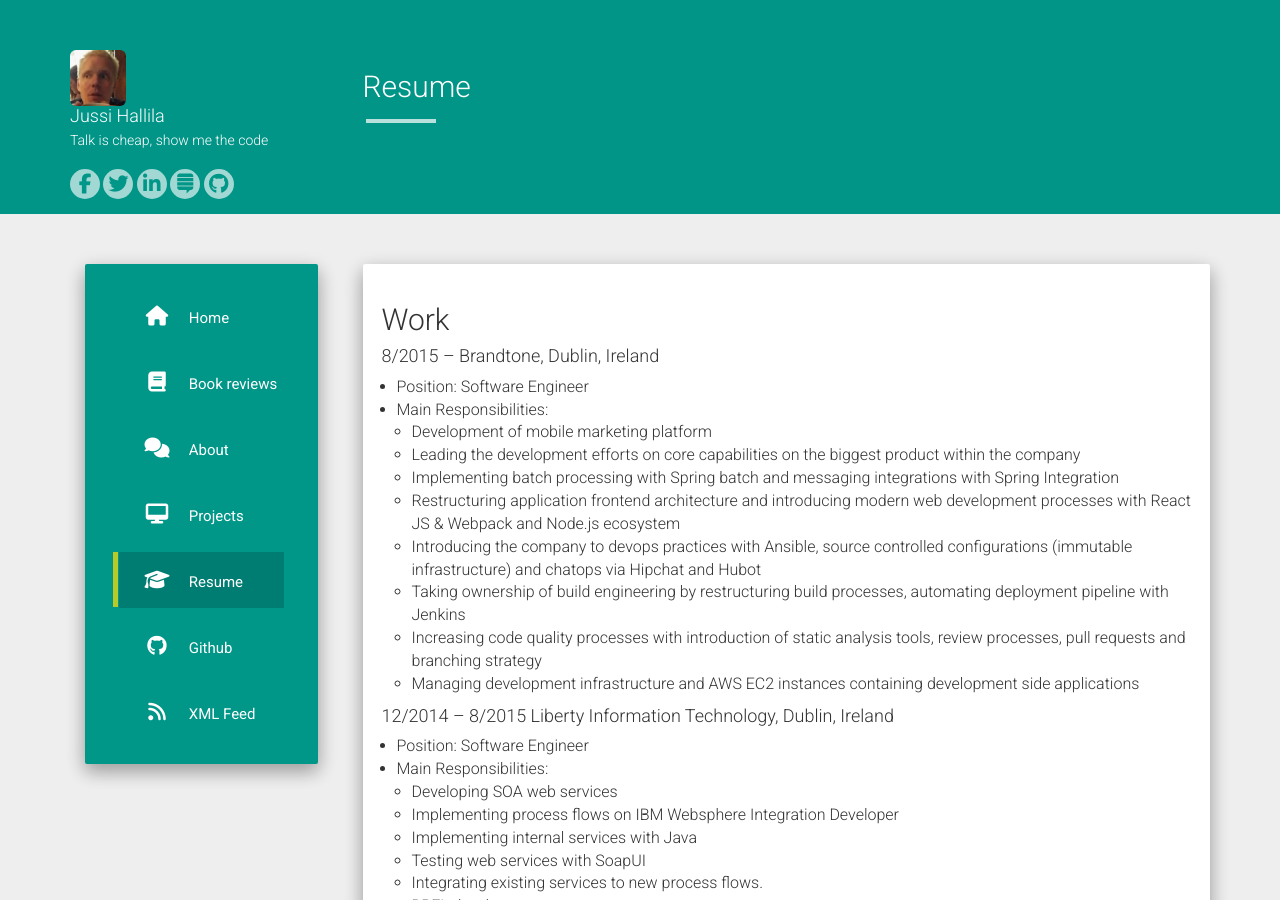
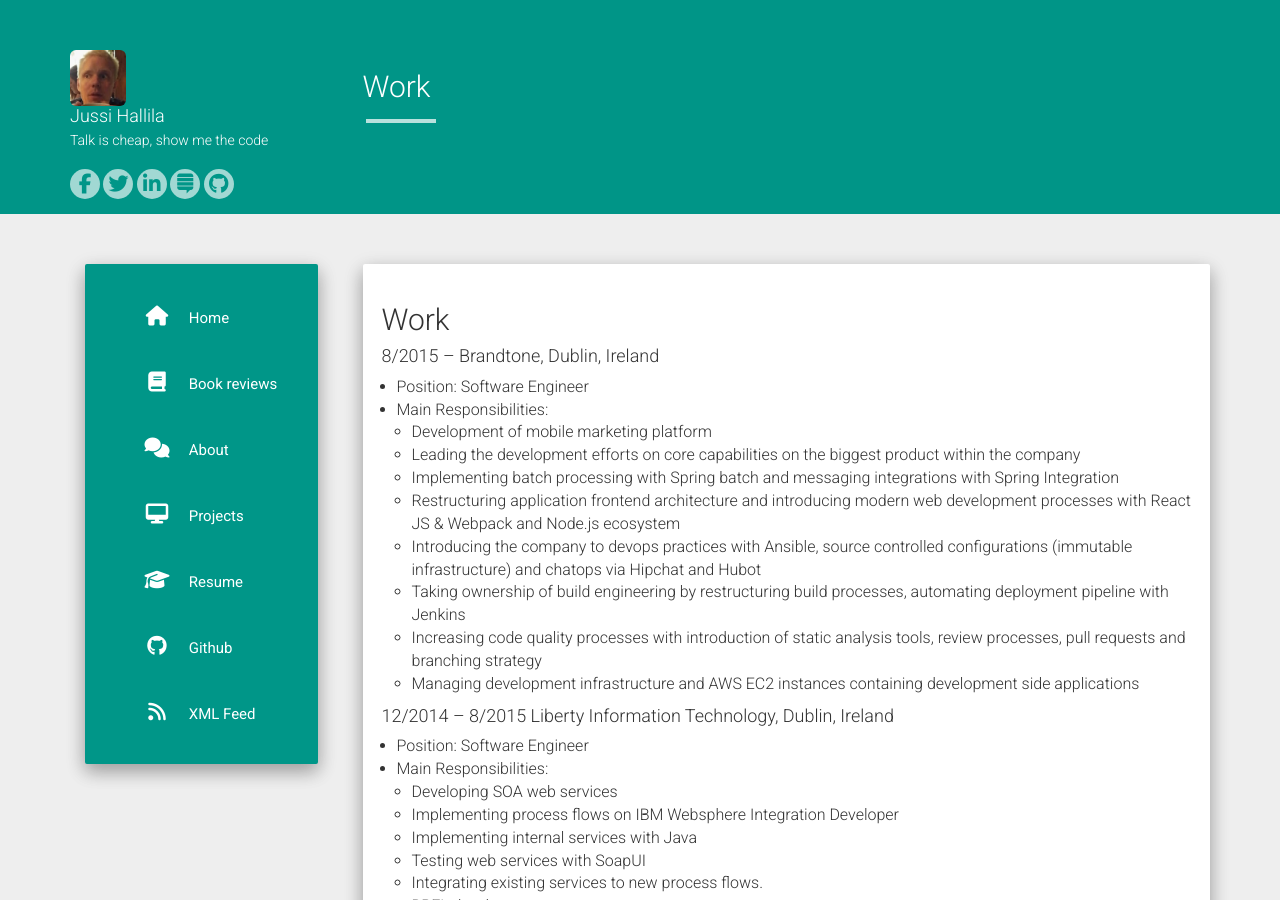
Before and after one commit to Xantier/xantier.github.io, a Jekyll site: the page built from pages/resume.md, in a window 1280 px wide and 900 px high. Built offline with Jekyll 4.4.1, drawn with Linux system fonts in a browser that asks for light colours; nearby versions of some CDN libraries; our own code applies the rules of GitHub Pages for plain Markdown files; some of the changed text lies outside the part shown.

Commit message:
updating resume

```diff
--- a/pages/resume.md
+++ b/pages/resume.md
@@ -1,9 +1,3 @@
----
-layout: page
-title: Resume
-permalink: /resume/
----
-
 ## Work
 
 #### 8/2015 – Brandtone, Dublin, Ireland
```
Also changed, not shown: other parts of pages/resume.md (+1 -0 lines).
